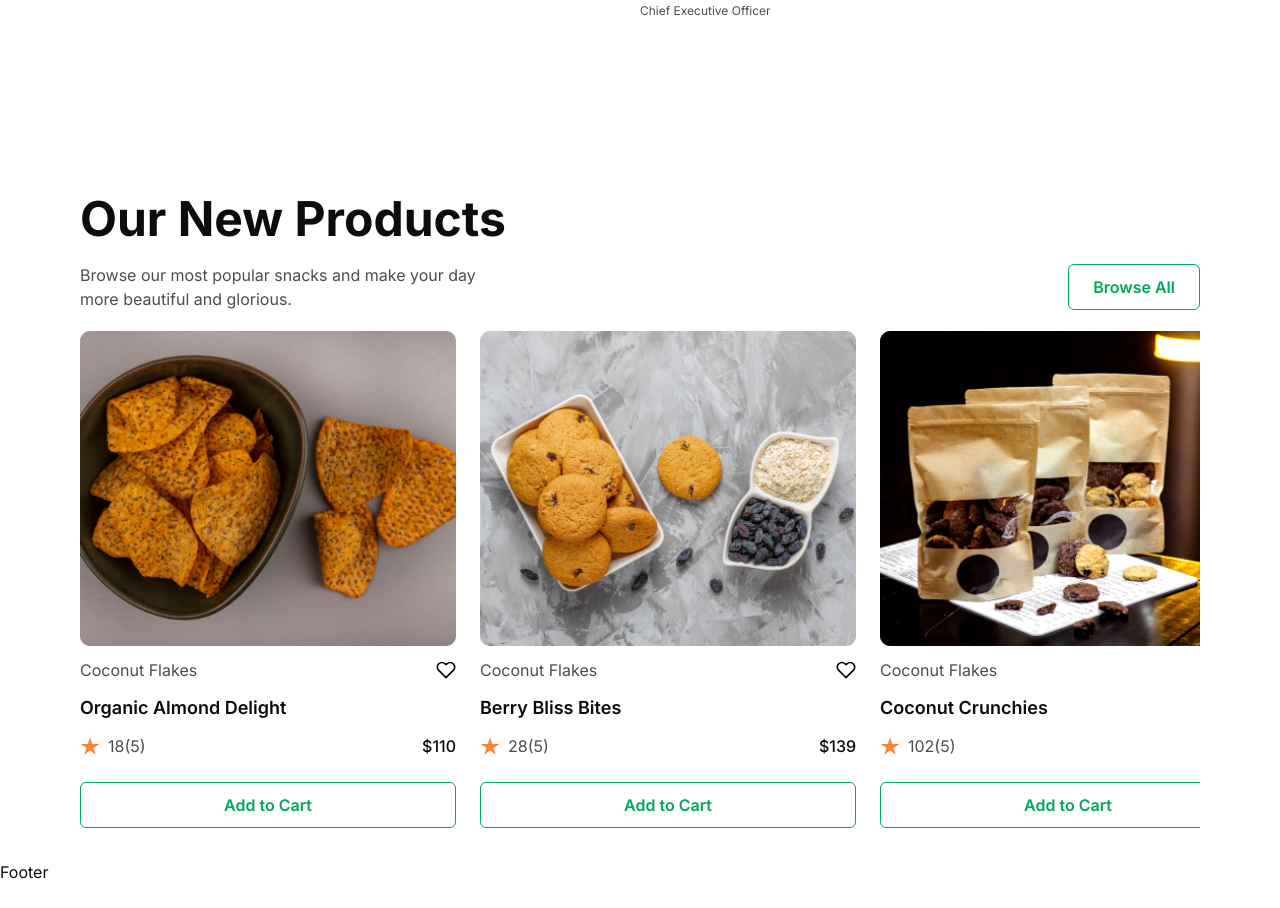
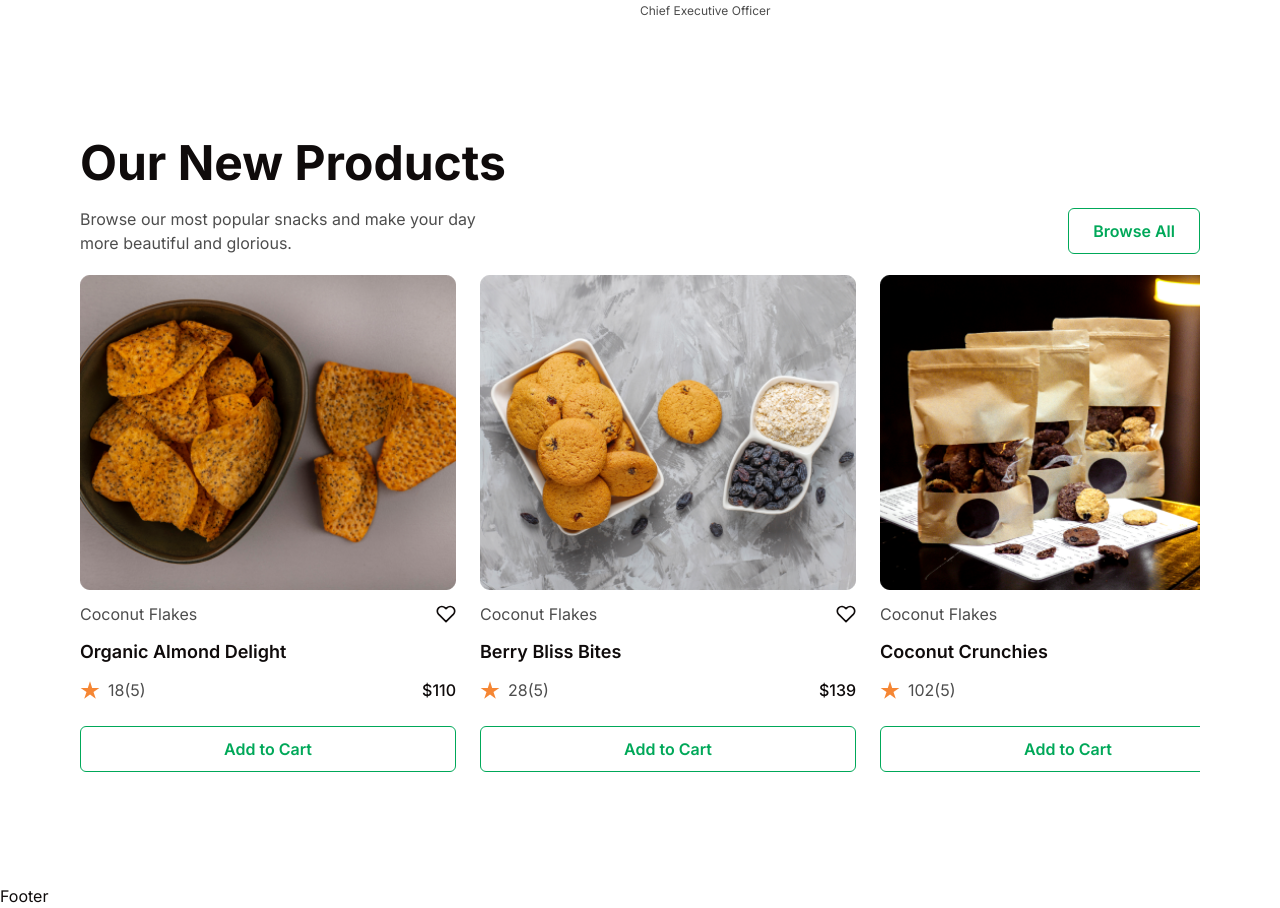
Before and after one commit to blossomobasi/organic_foodie_ecommerce, a React (Vite) app: page / in a window 1280 px wide. Shown: the part 2298-3206 px from the top of the page. Before the commit the page ends 3182 px from the top, so only its background shows below. Built offline with nearby package versions, Linux system fonts and the light colour scheme; a web font is replaced by a local one.

Commit message:
Style: Update padding

```diff
--- a/src/components/NewProducts.tsx
+++ b/src/components/NewProducts.tsx
@@ -6,7 +6,7 @@ import { IoStarSharp } from "react-icons/io5";
 const NewProducts = () => {
     const newProducts = newProductsData;
     return (
-        <section className="px-[5rem] bg-white w-full pt-24">
+        <section className="px-[5rem] bg-white w-full pt-10 pb-20">
             <div>
                 <div>
                     <h2 className="text-5xl font-bold">Our New Products</h2>
```
